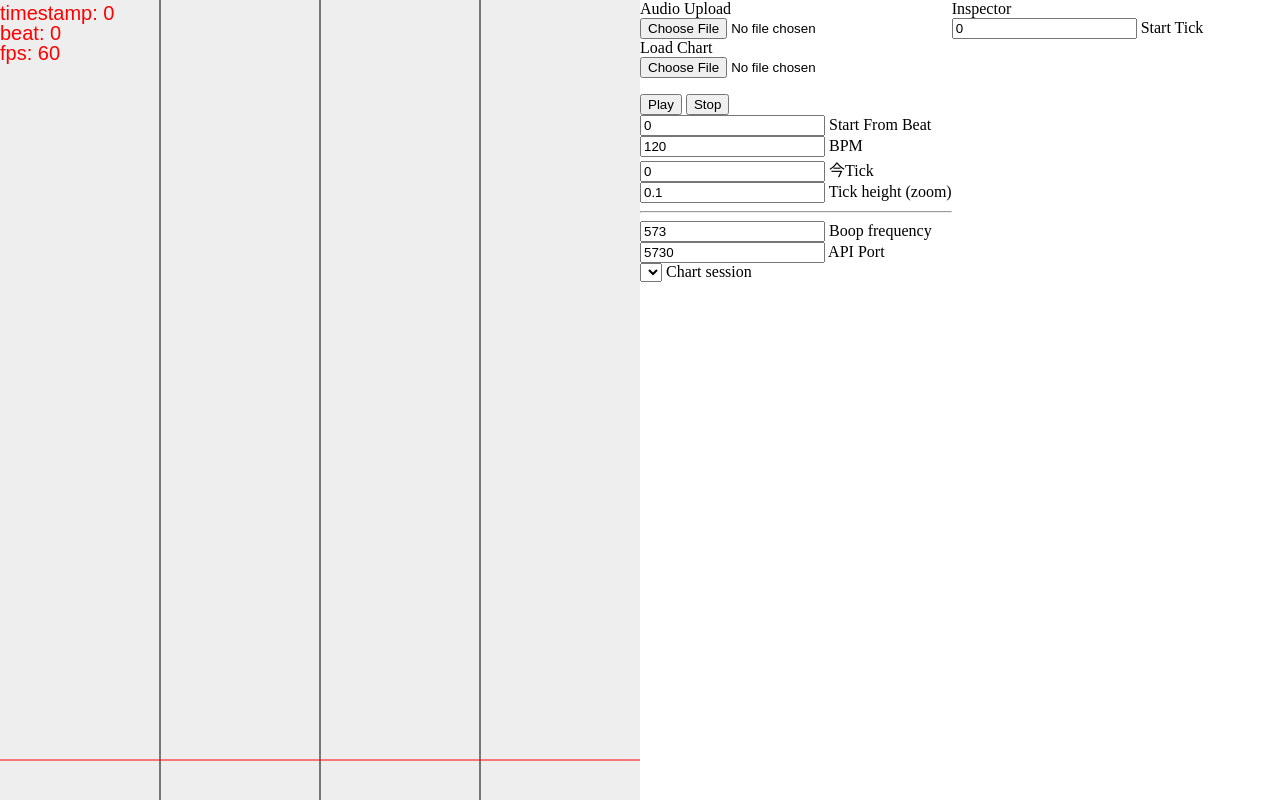
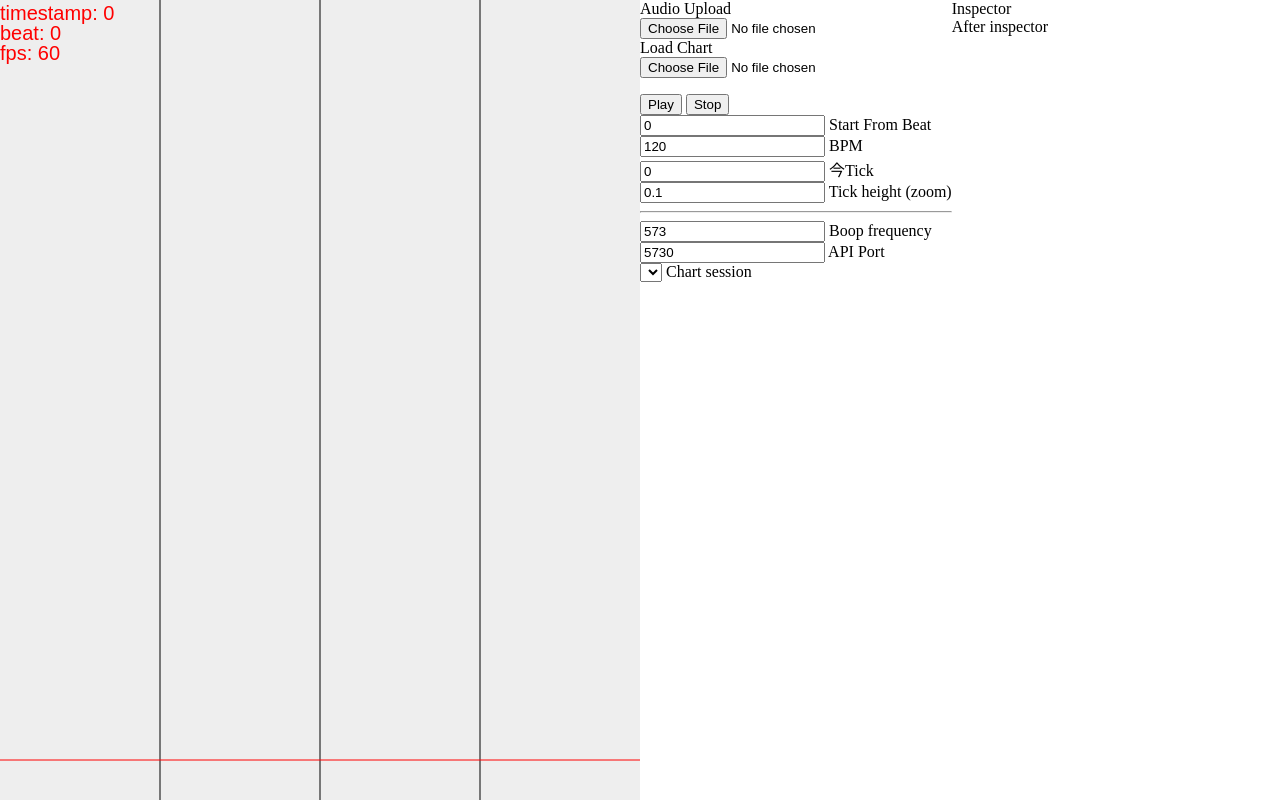
Before and after one commit to abstractedfox/superstepper, a Flask app: page / in a window 1280 px wide. Run offline with Flask 3, Linux system fonts and the light colour scheme; lists and menus that the app fills with data are empty.

Commit message:
Start inspector

```diff
--- a/templates/superstepper.html
+++ b/templates/superstepper.html
@@ -32,6 +32,10 @@
         }
         #container{
             display:flex;
+        }
+
+        #inspector-note{
+            display: none;
         }
     </style>
 </head>
@@ -84,16 +88,19 @@
                 Chart session
             </div>
         </div>
-        <div id="inspector">
+        <div id="inspector-outer">
             <div>
                 Inspector
             </div>
-            <div id="selectedNote">
+            <div id="inspector-note">
+                <div id="selectedNote">
+                </div>
+                <div id="start_tick">
+                    <input type="number" value="0" id="start_tick">
+                    Start Tick
+                </div>
             </div>
-            <div id="start_tick">
-                <input type="number" value="0" id="start_tick">
-                Start Tick
-            </div>
+            After inspector
         </div>
     </div>
 </body>
```
